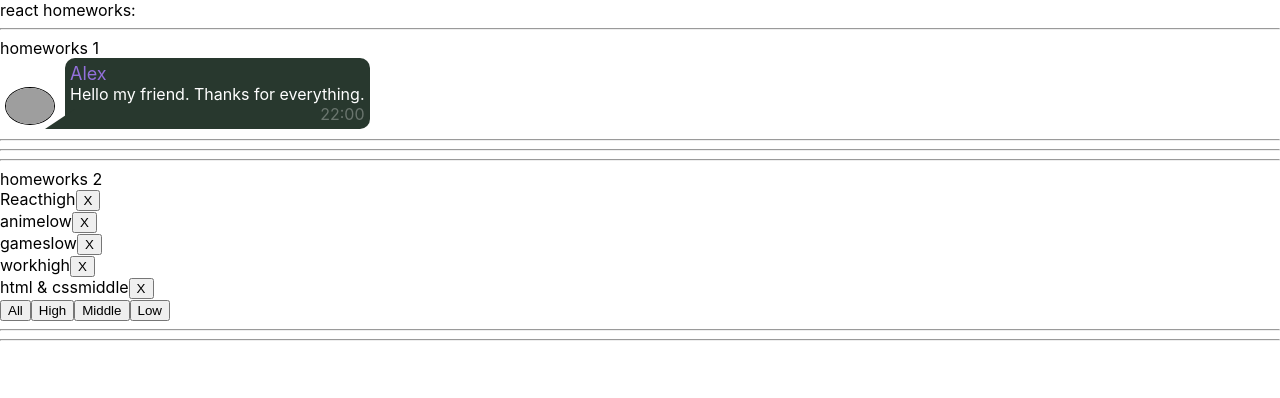
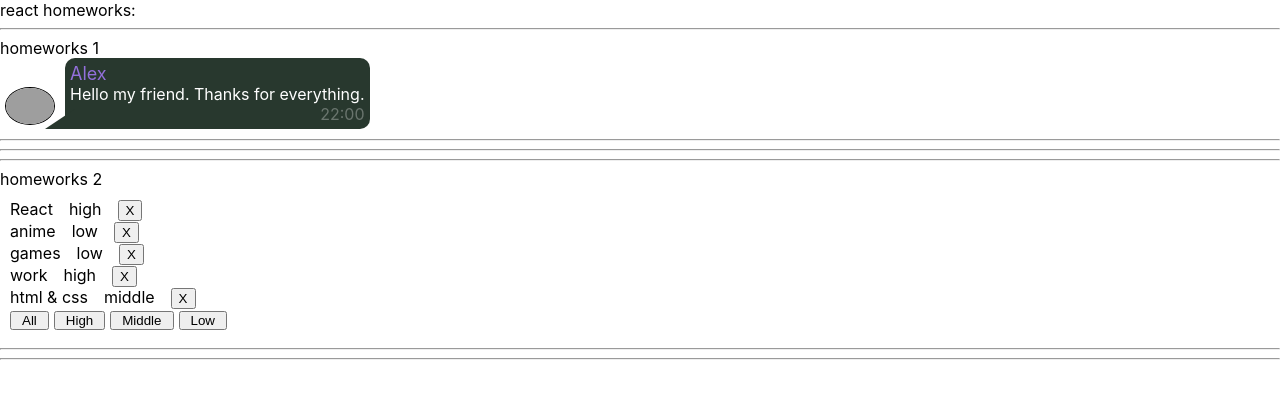
Before and after one commit to Nirweint/homeworks, a React (Create React App) app: page / in a window 1280 px wide. Shown: the top 398 px of the page. Built offline with nearby package versions, Linux system fonts and the light colour scheme; grey boxes are pictures that could not be loaded.

Commit message:
hw2 logic is done

```diff
--- a/src/p2-homeworks/h2/Affair.tsx
+++ b/src/p2-homeworks/h2/Affair.tsx
@@ -1,19 +1,21 @@
 import React from 'react'
+import {AffairType} from "./HW2";
+import s from './Affairs.module.css'
 
 type AffairPropsType = {
     // key не нужно типизировать
-    affair: any // need to fix any
-    deleteAffairCallback: any // need to fix any
+    affair: AffairType
+    deleteAffairCallback: (_id: number) => void
 }
 
 function Affair(props: AffairPropsType) {
-    const deleteCallback = () => {}// need to fix
+    const deleteCallback = () => {props.deleteAffairCallback(props.affair._id)}
 
     return (
         <div>
-            <span>{props.affair.name}</span>
-            {props.affair.priority}
-            <button onClick={deleteCallback}>X</button>
+            <span className={s.affair__name}>{props.affair.name}</span>
+            <span className={s.affair__priority}>{props.affair.priority}</span>
+            <button className={s.affair__btn} onClick={deleteCallback}>X</button>
         </div>
     )
 }
--- a/src/p2-homeworks/h2/Affairs.module.css
+++ b/src/p2-homeworks/h2/Affairs.module.css
@@ -1,3 +1,32 @@
-.someClass {
+.affairs {
+    padding: 10px 0 10px 10px;
+}
 
+.affairs__btn {
+    padding: 0 10px;
+    margin-right: 5px;
 }
+
+.affair__name {
+    margin-right: 1em;
+}
+
+.affair__priority {
+    margin-right: 1em;
+}
+
+.affair__btn {
+    margin: 0;
+}
+
+.high {
+    color: red;
+}
+
+.middle {
+    color: yellow;
+}
+
+.low {
+    color: green;
+}
--- a/src/p2-homeworks/h2/Affairs.tsx
+++ b/src/p2-homeworks/h2/Affairs.tsx
@@ -1,36 +1,45 @@
 import React from 'react'
 import Affair from './Affair'
-import {AffairType} from './HW2'
+import {AffairType, FilterType} from './HW2'
+import s from './Affairs.module.css'
 
-type AffairsPropsType = { // need to fix any
-    data: any
-    setFilter: any
-    deleteAffairCallback: any
+type AffairsPropsType = {
+    data: Array<AffairType>
+    setFilter: (value: FilterType) => void
+    deleteAffairCallback: (_id: number) => void
 }
 
 function Affairs(props: AffairsPropsType) {
     const mappedAffairs = props.data.map((a: AffairType) => (
-        <Affair // should work
-            key={a._id} // кеи ОБЯЗАТЕЛЬНЫ в 99% - так что лучше их писать всегда при создании компонент в мапе
+        <Affair
+            key={a._id}
             affair={a}
             deleteAffairCallback={props.deleteAffairCallback}
         />
     ))
 
-    const setAll = () => {props.setFilter("all")} // need to fix
-    const setHigh = () => {props.setFilter("high")}
-    const setMiddle = () => {props.setFilter("middle")}
-    const setLow = () => {props.setFilter("low")}
+    const setAll = () => {
+        props.setFilter("all")
+    }
+    const setHigh = () => {
+        props.setFilter("high")
+    }
+    const setMiddle = () => {
+        props.setFilter("middle")
+    }
+    const setLow = () => {
+        props.setFilter("low")
+    }
 
     return (
-        <div>
+        <div className={s.affairs}>
 
             {mappedAffairs}
 
-            <button onClick={setAll}>All</button>
-            <button onClick={setHigh}>High</button>
-            <button onClick={setMiddle}>Middle</button>
-            <button onClick={setLow}>Low</button>
+            <button className={s.affairs__btn} onClick={setAll}>All</button>
+            <button className={s.affairs__btn} onClick={setHigh}>High</button>
+            <button className={s.affairs__btn} onClick={setMiddle}>Middle</button>
+            <button className={s.affairs__btn} onClick={setLow}>Low</button>
         </div>
     )
 }
--- a/src/p2-homeworks/h2/HW2.tsx
+++ b/src/p2-homeworks/h2/HW2.tsx
@@ -3,13 +3,11 @@ import Affairs from './Affairs'
 
 // types
 export type AffairPriorityType = "low" | "middle" | "high"
-
 export type AffairType = {
     _id: number
     name: string
     priority: string
 }
-
 export type FilterType = 'all' | AffairPriorityType
 
 // constants
@@ -23,30 +21,29 @@ const defaultAffairs: Array<AffairType> = [
 
 // pure helper functions
 export const filterAffairs = (affairs: Array<AffairType>, filter: FilterType): Array<AffairType> => {
-    // if (filter === 'all') return affairs
     if (filter === 'low') {
-        return affairs = affairs.filter(t => t.priority === "low")
+        return affairs = affairs.filter(af => af.priority === "low")
     }
     else if (filter === 'middle') {
-        return affairs = affairs.filter(t => t.priority === "middle")
+        return affairs = affairs.filter(af => af.priority === "middle")
     }
     else if (filter === 'high') {
-        return affairs = affairs.filter(t => t.priority === "high")
+        return affairs = affairs.filter(af => af.priority === "high")
     }
     else {
         return affairs
     }
 }
-export const deleteAffair = (affairs: any, _id: any): any => { // need to fix any
-    return // need to fix
+export const deleteAffair = (affairs: Array<AffairType>, _id: number): Array<AffairType> => {
+    return affairs = affairs.filter(af => af._id !== _id)
 }
 
 function HW2() {
-    const [affairs, setAffairs] = useState<any>(defaultAffairs) // need to fix any
+    const [affairs, setAffairs] = useState<Array<AffairType>>(defaultAffairs)
     const [filter, setFilter] = useState<FilterType>('all')
 
     const filteredAffairs = filterAffairs(affairs, filter)
-    const deleteAffairCallback = (_id: any) => setAffairs(deleteAffair(affairs, _id)) // need to fix any
+    const deleteAffairCallback = (_id: number) => setAffairs(deleteAffair(affairs, _id))
 
     return (
         <div>
```
